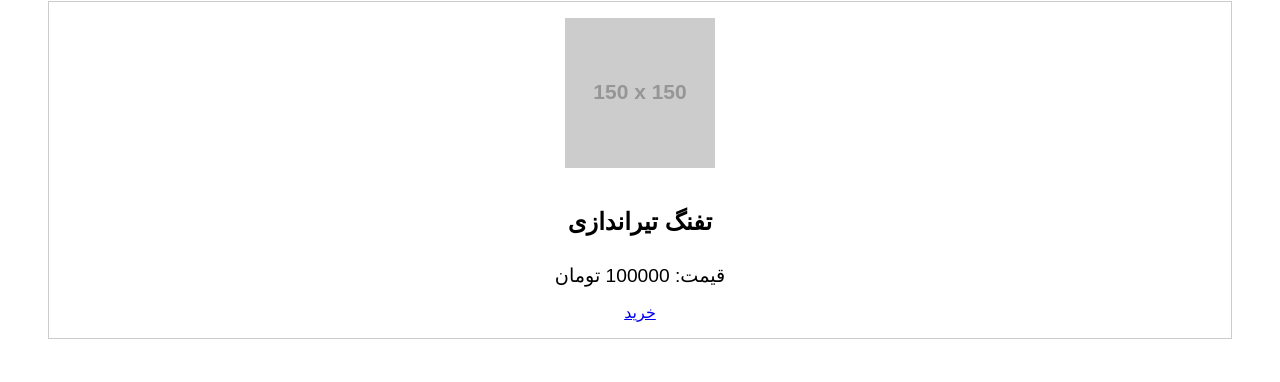
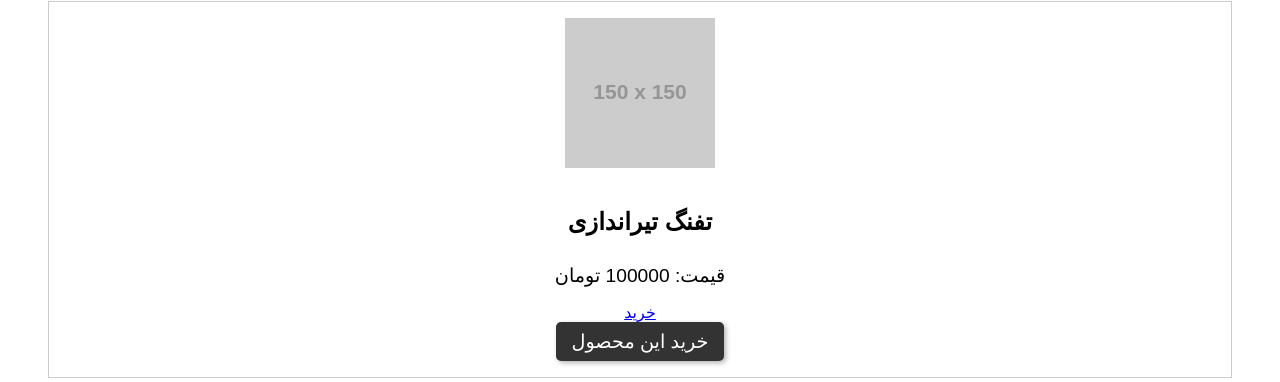
Before and after one commit to tacticalss/shop, a plain HTML site: page index.html in a window 1280 px wide. Shown: the part 247-629 px from the top of the page. Drawn offline with Linux system fonts and the light colour scheme; placeholder pictures from the web are drawn by us.

Commit message:
Update index.html

```diff
--- a/index.html
+++ b/index.html
@@ -141,6 +141,7 @@ padding: 1rem;
                         <h3>${products[i].name}</h3>
                         <p>قیمت: ${products[i].price} تومان</p>
                         <a href="${products[i].link}" target="_blank" rel="noopener noreferrer">خرید</a>
+			<button onclick="window.location.href='${products[i].link}'">خرید این محصول</button>
                      </div>
                   </section>
                `;
```
